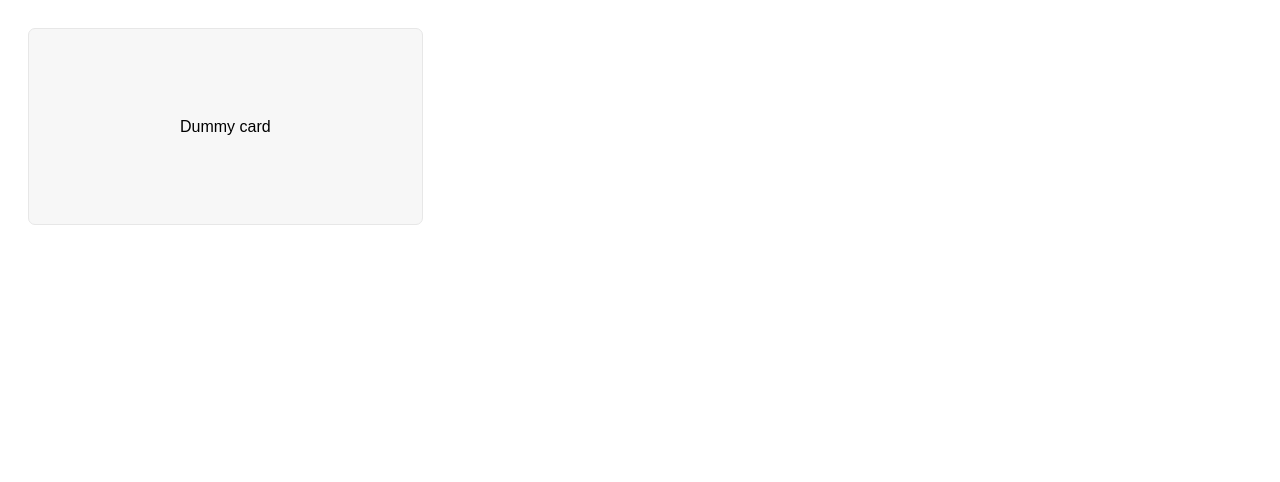
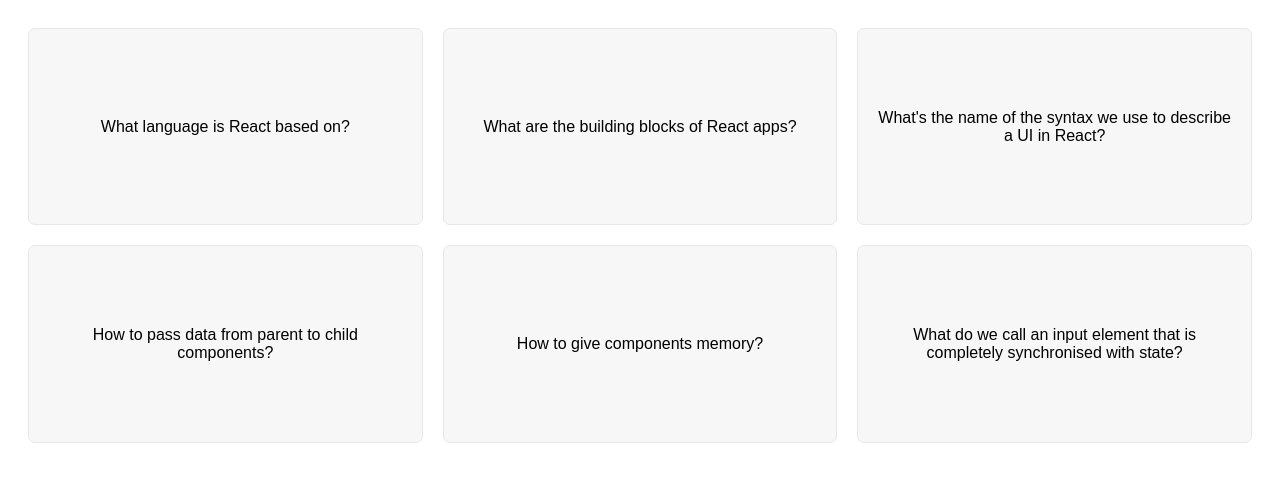
Before and after one commit to Rudransh-Singh-Athwal/Flash-Cards, a React (Vite) app: page / in a window 1280 px wide. Shown: the top 482 px of the page. Built offline with nearby package versions, Linux system fonts and the light colour scheme.

Commit message:
mapped questions to cards

```diff
--- a/src/App.jsx
+++ b/src/App.jsx
@@ -1,7 +1,7 @@
 export default function App() {
   return (
     <div className="App">
-      <FlashCards />
+      <FlashCard />
     </div>
   );
 }
@@ -9,9 +9,8 @@
 const questions = [
   {
     id: 1,
-    question:
-      "How do you create a new project in React using Vite in terminal?",
-    answer: "Using npm create vite@latest flashcards",
+    question: "What language is React based on?",
+    answer: "JavaScript",
   },
   {
     id: 2,
@@ -41,10 +40,14 @@
   },
 ];
 
-function FlashCards() {
+function FlashCard() {
   return (
     <div className="flashcards">
-      <div>Dummy card</div>
+      {questions.map((el) => (
+        <div key={el.id}>
+          <p>{el.question}</p>
+        </div>
+      ))}
     </div>
   );
 }
```
